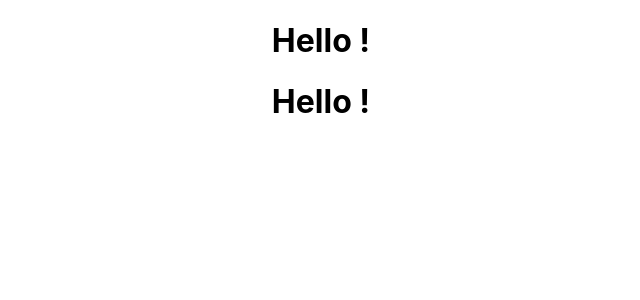
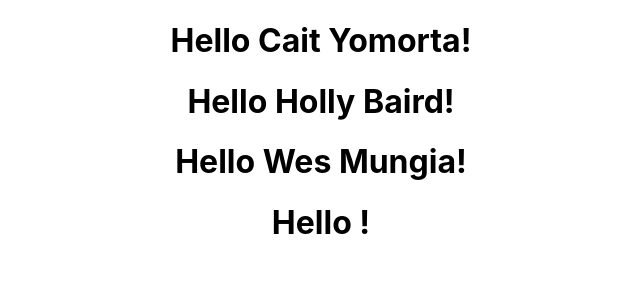
Before and after one commit to Sinuhem23/Students_Hook, a React (Create React App) app: page / in a window 1280 px wide. Shown: the top 300 px of the page, without its empty margins (319-959 px from the left). Built offline with nearby package versions, Linux system fonts and the light colour scheme.

Commit message:
The information is now displaying. Need to style it

```diff
--- a/src/Student.js
+++ b/src/Student.js
@@ -1,17 +1,17 @@
 import React from 'react';
 
 function Student(props) {
-  props.all_students.forEach((studentData) => {
-    // console.log(props.all_students);
-    console.log(studentData.name);
-    console.log(studentData.bio);
-
-    // setStudentData(studentData);
-    // return <Student all_students={studentData} />;
-  });
   return (
     <div>
-      <h1> Hello {props.all_students.name}!</h1>
+      {props.all_students.map((studentData) => {
+        // console.log(props.all_students);
+        console.log(studentData.name);
+        console.log(studentData.scores);
+        return <h1> Hello {studentData.name}!</h1>;
+
+        // setStudentData(studentData);
+        // return <Student all_students={studentData} />;
+      })}
       <h1> Hello !</h1>
     </div>
   );
```
